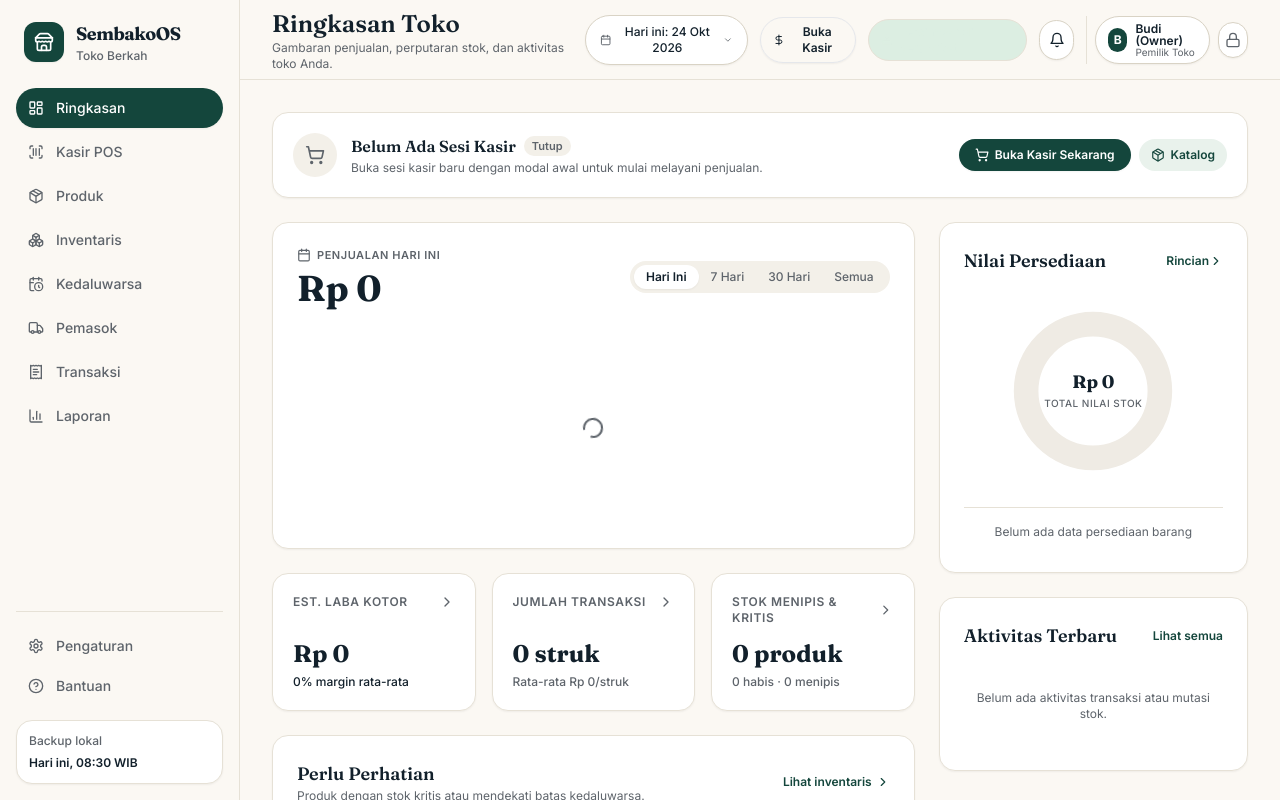
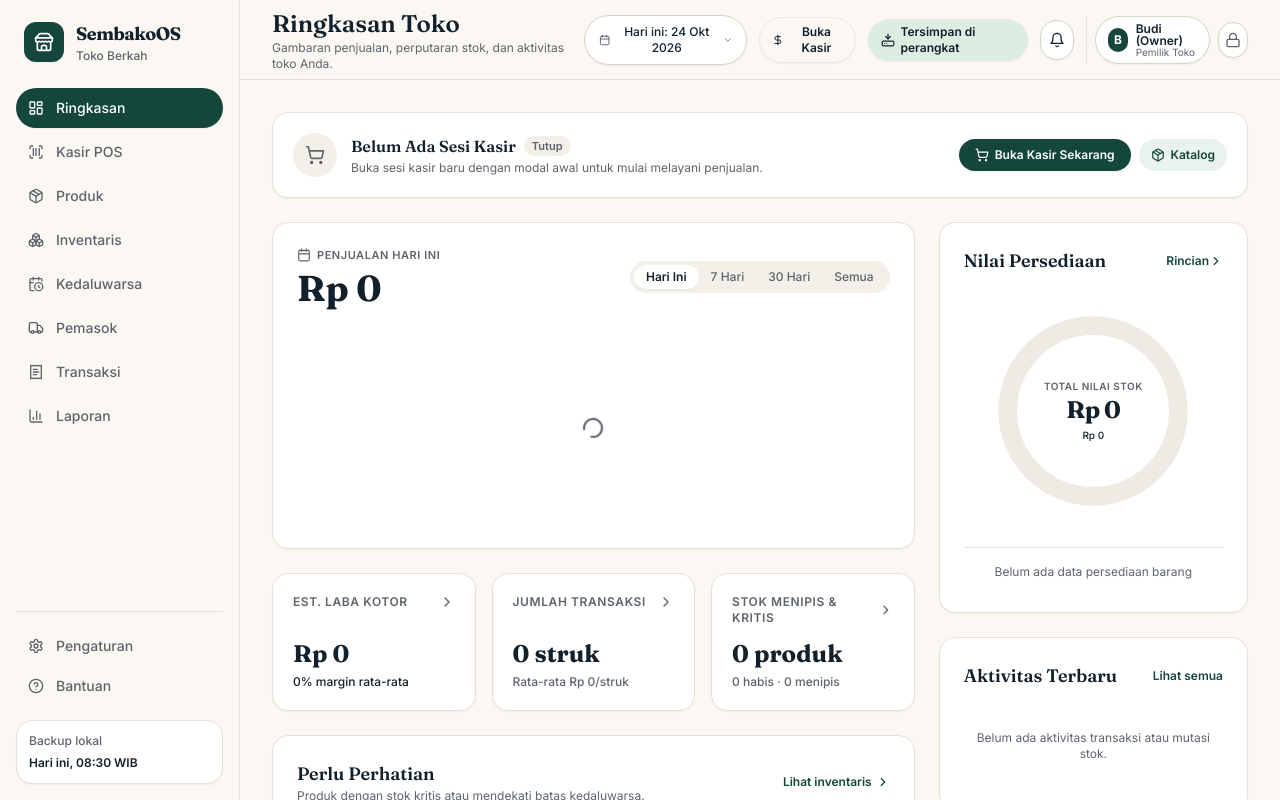
Before and after one commit to SyafiqSiregar/Sembako, a React (Vite) app: page / in a window 1280 px wide. Built offline with nearby package versions, Linux system fonts and the light colour scheme.

Commit message:
fix(ui): Perbaiki clipping teks Donut Chart dan kontras teks SyncStatusChip (ui-ux-pro-max)

```diff
--- a/src/components/shared/SyncStatusChip.tsx
+++ b/src/components/shared/SyncStatusChip.tsx
@@ -11,7 +11,7 @@ export const SyncStatusChip: React.FC<SyncStatusChipProps> = ({ status = 'saved_
   if (status === 'saving') {
     return (
       <div
-        className="inline-flex items-center gap-1.5 px-3 py-1 rounded-pill bg-info text-info text-xs font-medium border border-border"
+        className="inline-flex items-center gap-1.5 px-3 py-1 rounded-pill bg-info text-info-text text-xs font-semibold border border-info-text/20 shadow-sm"
         role="status"
         aria-live="polite"
       >
@@ -24,21 +24,22 @@ export const SyncStatusChip: React.FC<SyncStatusChipProps> = ({ status = 'saved_
   if (status === 'offline') {
     return (
       <div
-        className="inline-flex items-center gap-1.5 px-3 py-1 rounded-pill bg-info text-info text-xs font-medium border border-border"
+        className="inline-flex items-center gap-1.5 px-3 py-1 rounded-pill bg-info text-info-text text-xs font-semibold border border-info-text/20 shadow-sm"
         role="status"
       >
         <WifiOff className="w-3.5 h-3.5" />
-        <span>Offline: data tersimpan lokal</span>
+        <span>Mode Offline: Data Lokal</span>
       </div>
     );
   }
 
   return (
     <div
-      className="inline-flex items-center gap-1.5 px-3 py-1 rounded-pill bg-success text-success text-xs font-medium border border-border"
+      className="inline-flex items-center gap-1.5 px-3 py-1 rounded-pill bg-success text-success-text text-xs font-semibold border border-success-text/20 shadow-sm"
       role="status"
+      title="Data tersimpan 100% aman di IndexedDB perangkat ini"
     >
-      <HardDriveDownload className="w-3.5 h-3.5" />
+      <HardDriveDownload className="w-3.5 h-3.5 shrink-0" />
       <span>Tersimpan di perangkat</span>
     </div>
   );
--- a/src/domain/money/index.ts
+++ b/src/domain/money/index.ts
@@ -109,3 +109,27 @@ export function parseRupiah(input: string): Money {
   if (isNaN(parsed)) return 0;
   return assertMoney(parsed);
 }
+
+/**
+ * Format ringkas untuk grafik atau badge ruang sempit (misal Donut Chart).
+ * Contoh: 38935000 -> "Rp 38,9 Jt", 1250000000 -> "Rp 1,3 M", 250000 -> "Rp 250 Rb"
+ */
+export function formatRupiahCompact(amount: Money): string {
+  assertMoney(amount);
+  const abs = Math.abs(amount);
+  const sign = amount < 0 ? '-' : '';
+
+  if (abs >= 1_000_000_000) {
+    const val = (abs / 1_000_000_000).toFixed(1).replace('.', ',');
+    return `${sign}Rp ${val.endsWith(',0') ? val.slice(0, -2) : val} M`;
+  }
+  if (abs >= 1_000_000) {
+    const val = (abs / 1_000_000).toFixed(1).replace('.', ',');
+    return `${sign}Rp ${val.endsWith(',0') ? val.slice(0, -2) : val} Jt`;
+  }
+  if (abs >= 100_000) {
+    const val = (abs / 1_000).toFixed(0);
+    return `${sign}Rp ${val} Rb`;
+  }
+  return formatRupiah(amount);
+}
--- a/src/features/dashboard/DashboardView.tsx
+++ b/src/features/dashboard/DashboardView.tsx
@@ -5,7 +5,7 @@ import { ReportService, type SalesReportSummary, type InventoryValuationItem } f
 import { BatchService } from '@/services/batch.service';
 import { InventoryService } from '@/services/inventory.service';
 import { CashierSessionService } from '@/services/session.service';
-import { formatRupiah } from '@/domain/money';
+import { formatRupiah, formatRupiahCompact } from '@/domain/money';
 import {
   TrendingUp,
   AlertTriangle,
@@ -369,7 +369,7 @@ export const DashboardView: React.FC = () => {
   }, [svgPathD]);
 
   // Donut chart stroke segments
-  const circumference = 2 * Math.PI * 38; // ≈ 238.76
+  const circumference = 2 * Math.PI * 41; // ≈ 257.61
 
   return (
     <div className="flex flex-col gap-6">
@@ -712,16 +712,16 @@ export const DashboardView: React.FC = () => {
             </div>
 
             {/* SVG Donut Chart */}
-            <div className="relative flex items-center justify-center size-44 mx-auto my-2">
+            <div className="relative flex items-center justify-center size-52 mx-auto my-3">
               <svg className="size-full -rotate-90" viewBox="0 0 100 100">
                 {/* Background Ring */}
                 <circle
                   cx="50"
                   cy="50"
-                  r="38"
+                  r="41"
                   fill="none"
                   stroke="#EFEBE4"
-                  strokeWidth="14"
+                  strokeWidth="9"
                 />
 
                 {/* Slices */}
@@ -735,10 +735,10 @@ export const DashboardView: React.FC = () => {
                           key={idx}
                           cx="50"
                           cy="50"
-                          r="38"
+                          r="41"
                           fill="none"
                           stroke={seg.color}
-                          strokeWidth="14"
+                          strokeWidth="9"
                           strokeDasharray={`${dashLength} ${circumference - dashLength}`}
                           strokeDashoffset={-accOffset}
                         />
@@ -749,12 +749,18 @@ export const DashboardView: React.FC = () => {
                   })()}
               </svg>
 
-              <div className="absolute inset-0 flex flex-col items-center justify-center text-center p-2">
-                <span className="font-serif font-bold text-lg text-foreground leading-tight">
+              <div
+                className="absolute inset-0 flex flex-col items-center justify-center text-center p-3"
+                title={`Total Nilai Stok: ${formatRupiah(valuationData.totalValuation)}`}
+              >
+                <span className="text-[10px] text-muted-foreground font-semibold uppercase tracking-wider mb-1">
+                  Total Nilai Stok
+                </span>
+                <span className="font-serif font-bold text-2xl text-foreground tracking-tight leading-none tabular-nums">
+                  {formatRupiahCompact(valuationData.totalValuation)}
+                </span>
+                <span className="text-[10px] text-muted-foreground/80 font-medium tabular-nums mt-1.5">
                   {formatRupiah(valuationData.totalValuation)}
-                </span>
-                <span className="text-[10px] text-muted-foreground font-medium uppercase tracking-wider mt-0.5">
-                  Total Nilai Stok
                 </span>
               </div>
             </div>
```
Also changed, not shown: 2 other files (tests, documents, lock files or other folders).
